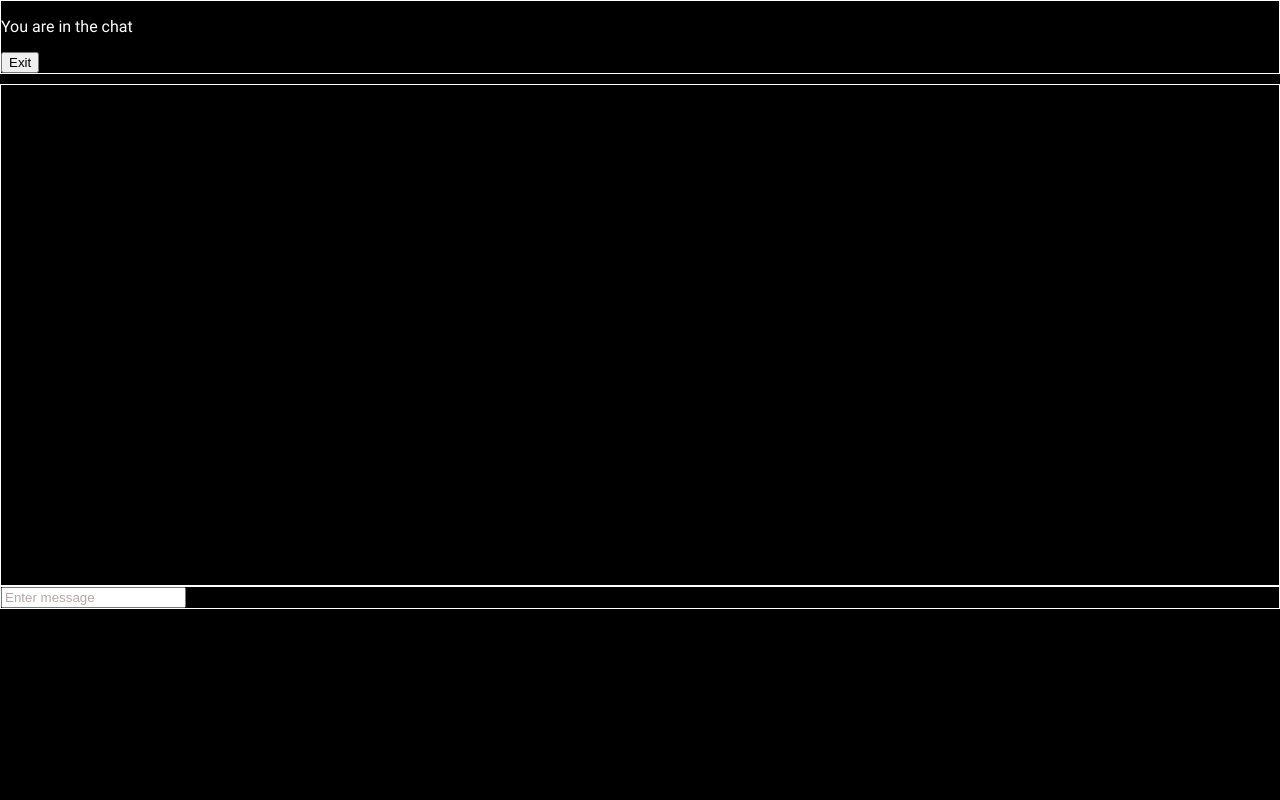
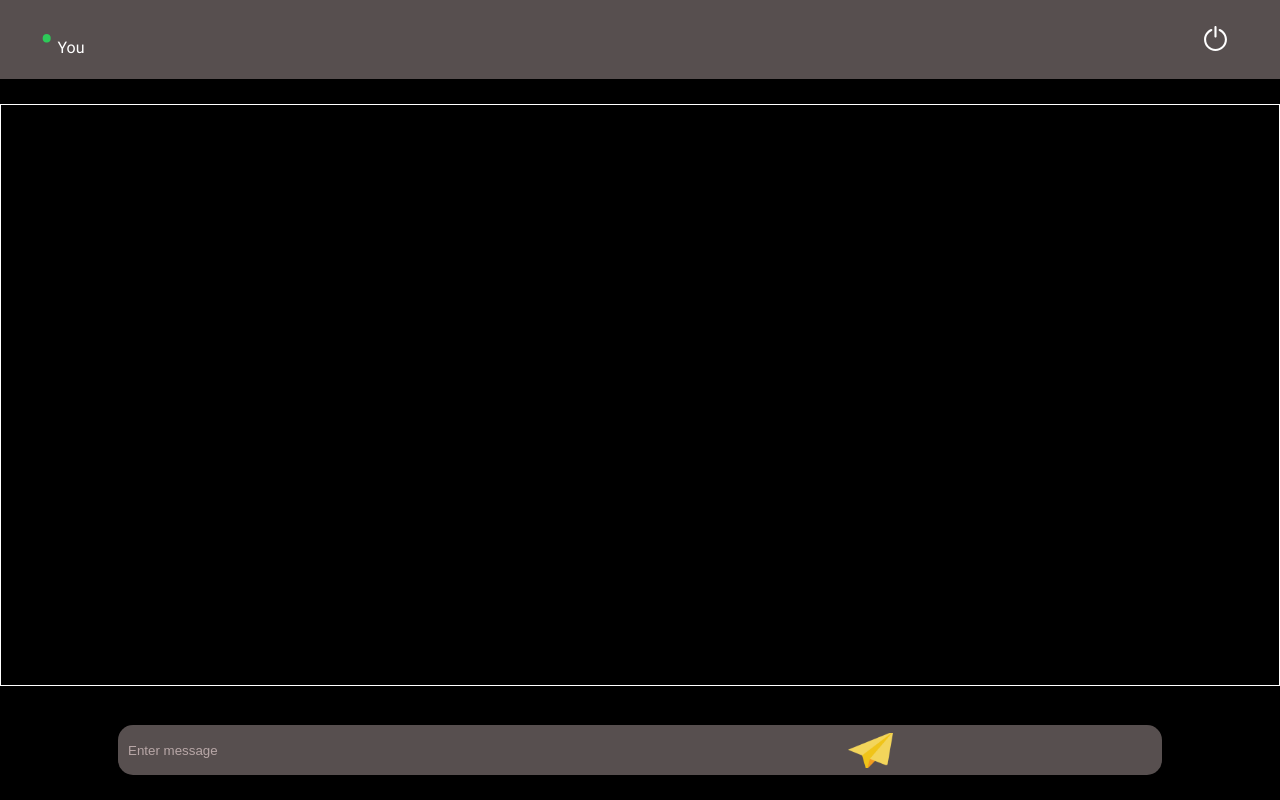
Before and after one commit to anatcohen/chat, a React (Create React App) app: page /ChatRoom in a window 1280 px wide. Built offline with nearby package versions, Linux system fonts and the light colour scheme.

Commit message:
login sass

```diff
--- a/src/App.sass
+++ b/src/App.sass
@@ -1,7 +1,14 @@
-@mixin allignPanels
+// Alligns elemnts in center by row/column
+@mixin allignElements($dir, $justCont: center)
     display: flex
-    flex-direction: column
-    justify-content: center
+    flex-direction: $dir
+    justify-content: $justCont
+// Adds image to button
+@mixin btnImage($width: 50px, $height: 25px, $invert: 100)
+    border: none
+    width: $width
+    height: $height
+    filter: invert($invert)
 
 html, body, #root
     height: 100%
@@ -10,7 +17,7 @@ html, body, #root
     color: white
     margin: 0
 
-// Textbox
+// Textbox for login or sending messages
 input[type = text]
     background-color: #574F4F
     border: none
@@ -21,67 +28,84 @@ input[type = text]
 input::placeholder
     color: #B8A7A7
 input[type=text]:focus
-    outline: 0
+    outline: none
 
 
-//Log-In
 #logIn
     height: 100%
     display: flex
     text-align: center
+    //Left hand side- logo side
     #leftPanel
         background-color: #667FD8
         width: 40%
         border-top-right-radius: 45%
         border-bottom-right-radius: 45%
-        @include allignPanels
-
+        @include allignElements(column)
+    // Right hand side- Log in side
     #rightPanel
         width: 60%
-        @include allignPanels
+        @include allignElements(column)
         .textbox-logo
-            display: flex
-            flex-direction: row
-            justify-content: center
             align-items: center
+            @include allignElements(row)
         #enterBtn
-            border: none
             background: url(./cssAssests/next.svg) center no-repeat transparent
-            width: 50px
-            height: 25px
-            filter: invert(100)
+            visibility: hidden
+            @include btnImage
+        #entrBtn:focus
+            outline: none
 
 // ChatRoom
 #chatRoom
     height: 100%
+    @include allignElements(column, space-between)
+
     header
-        border: 1px solid
+        background-color: #574F4F
+        align-items: center
+        padding-left: 40px
+        padding-right: 40px
+        @include allignElements(row, space-between)
+        // Exit button
+        button
+            background: url(./cssAssests/turn-off.svg) center no-repeat transparent
+            @include btnImage
+        // Online icon
+        span
+            color: #2DCA59
+            font-size: 40px
     #chat
         margin-top: 10px
         display: flex
         border: 1px solid
-        height: 60%
+        height: 70%
         padding: 10px
-
         %message
             display: flex
-
         #self-message
             justify-content: flex-end
             @extend %message
         #user-message
             justify-content: flex-start
             @extend %message
-
-    #sendMessage
-        border: 1px solid
-
+    form
+        height: 10%
+        padding: 10px
+        align-items: center
+        @include allignElements(row)
+        input
+            height: 25px
+            position: absolute
+            width: 80%
+            height: 30px
+        button
+            background: url(./cssAssests/send.png) center transparent
+            background-size: cover
+            position: absolute
+            margin-left: 36%
+            @include btnImage(45px, 35px, 0)
 
 @font-face
     font-family: roboto
     src: url(./cssAssests/Roboto-Regular.ttf)
-
-
-@mixin basicSpacing
-    margin-top: 10px
-    padding: 10px
--- a/src/ChatRoom.js
+++ b/src/ChatRoom.js
@@ -20,14 +20,14 @@ export default function ChatRoom(props) {
 
     // Deletes user on unmount
     useEffect(() => {
-        // return () => props.deleteSelf(props.users.self.id);
+        return () => props.deleteSelf(props.users.self.id);
     });
 
     return (
         <div id='chatRoom'>
             <header>
-                <p>You {props.users.users.map(value => { return `${value.name}, ` })} are in the chat</p>
-                <Link to='/'><button>Exit</button></Link>
+                <p><span>•</span> You {props.users.users.filter(user => user.name !== props.users.self.name).map(value => { return `,${value.name} ` })}</p>
+                <Link to='/'><button /></Link>
             </header>
             <div id='chat'>
                 {console.log(props.messages)}
@@ -35,9 +35,9 @@ export default function ChatRoom(props) {
                     <Message key={index} message={mes} selfName={props.users.self.name} />
                 )}
             </div>
-            <form onSubmit={onMessageSubmit} autoComplete='off' id='sendMessage'>
-                <input type='textbox' onChange={onMessageChange} placeholder='Enter message' id='messageBox' />
-                <button id='sendBtn' style={{ visibility: 'hidden' }}>Send</button>
+            <form onSubmit={onMessageSubmit} autoComplete='off'>
+                <input type='text' onChange={onMessageChange} placeholder='Enter message' id='messageBox' />
+                <button id='sendBtn' />
             </form>
         </div>
     );
--- a/src/LogIn.js
+++ b/src/LogIn.js
@@ -31,7 +31,7 @@ export default function LogIn(props) {
                     <h2>Enter Chat Room:</h2>
                     <div className='textbox-logo'>
                         <input onChange={onTextChange} type='text' id='name' placeholder='Enter nickname' />
-                        <Link to='/ChatRoom'><button id='enterBtn' onClick={onEnterClick} style={{ visibility: 'hidden' }} /></Link>
+                        <Link to='/ChatRoom'><button id='enterBtn' onClick={onEnterClick} /></Link>
                     </div>
                     <p id='nameAlert' style={{ visibility: 'hidden' }}>USERNAME HAS ALREADY BEEN TAKEN</p>
                 </form>
--- a/src/Redux/Actions.js
+++ b/src/Redux/Actions.js
@@ -69,7 +69,7 @@ export function addMessageToDataBase(content, timeStamp, user) {
     }
 }
 
-// Gets messages from db and adds sends them to theb reducer
+// Gets messages from db and adds sends them to the reducer
 function getAllMessages(user) {
     return (dispatch, getState) => {
         firebase.database().ref('chat').on('child_added', function (data) {
```
Also changed, not shown: src/cssAssests/send.png (added), src/cssAssests/turn-off.svg (added).
